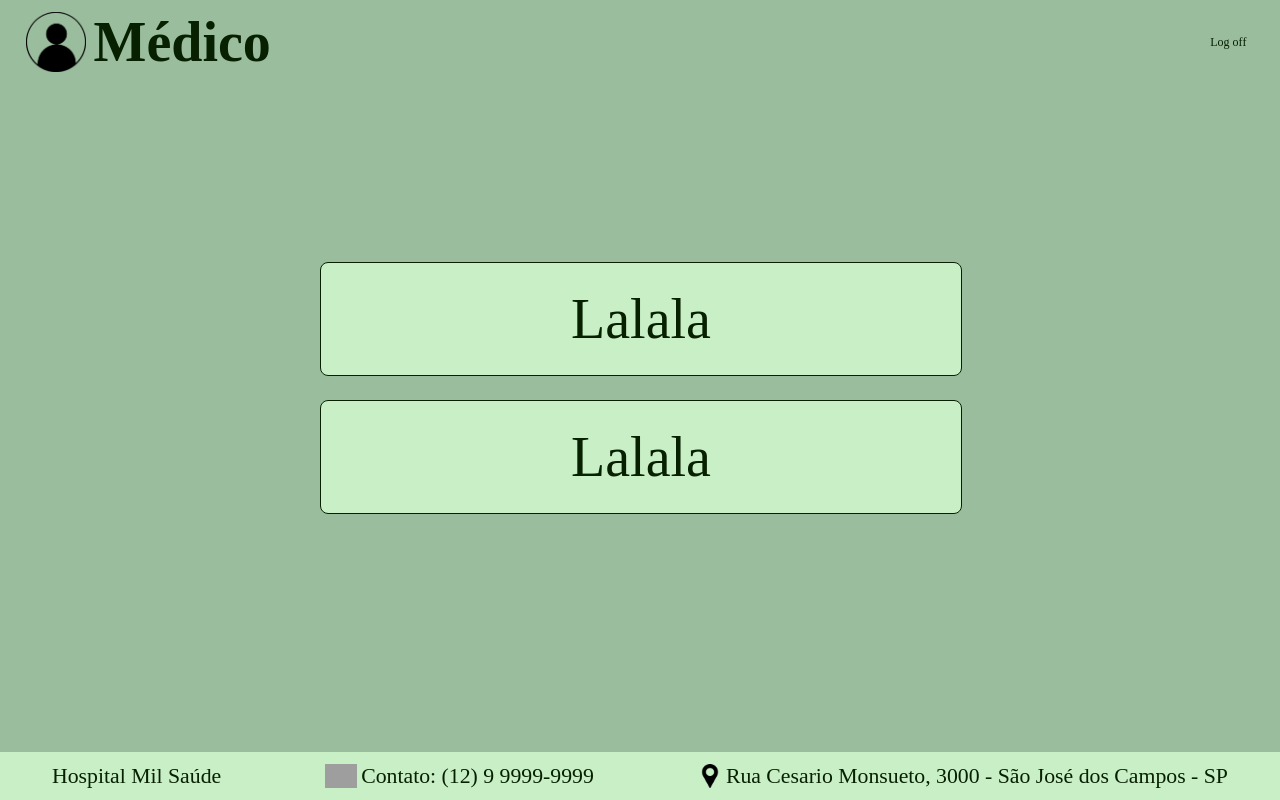
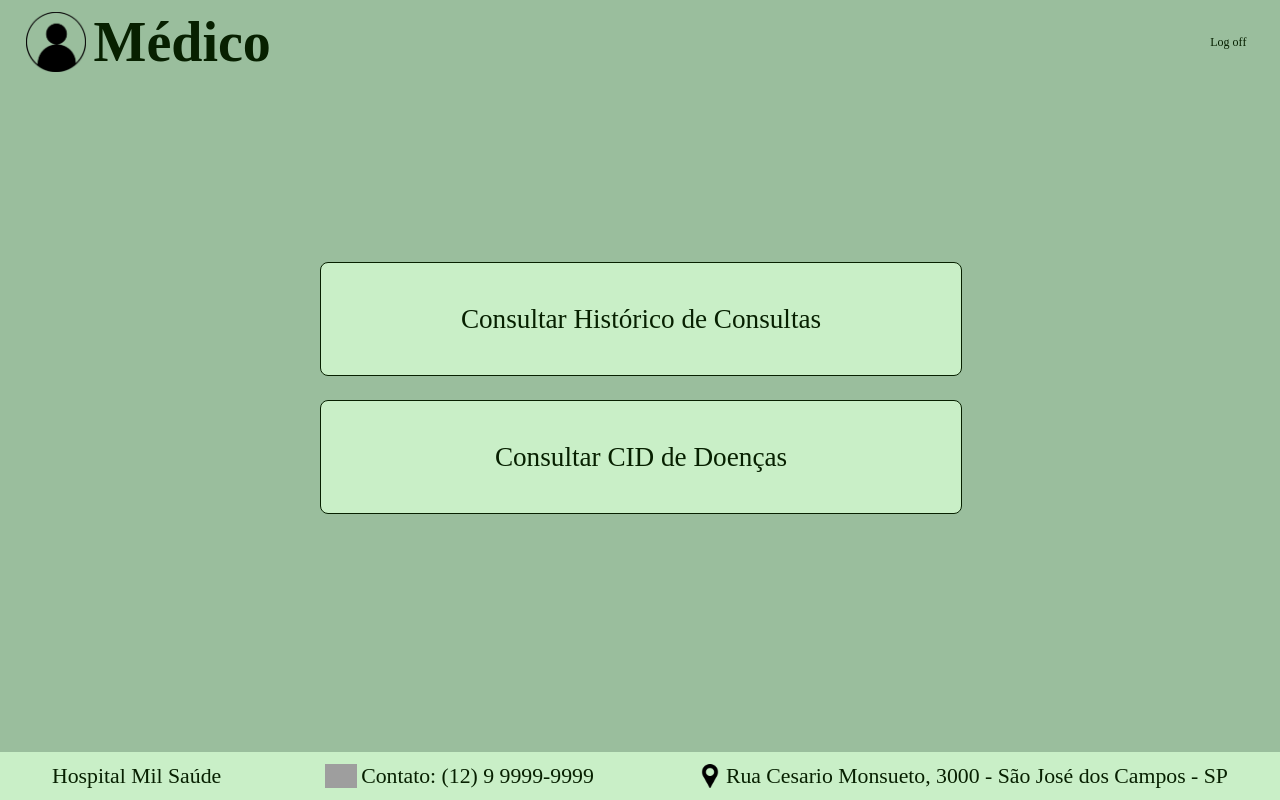
Before and after one commit to MariaClaraCoutoLorena/hospital-mil-saude, a React (Vite) app: page / in a window 1280 px wide. Built offline with nearby package versions, Linux system fonts and the light colour scheme; no server answers; the database is empty; grey boxes are pictures that could not be loaded.

Commit message:
nome dos botoes

```diff
--- a/src/components/ButtonCard.jsx
+++ b/src/components/ButtonCard.jsx
@@ -1,8 +1,8 @@
-function ButtonCard() {
+function ButtonCard(props) {
 
     return (
         <div className="buttoncard">
-            <a href="">Lalala</a>
+            <a href="">{props.children}</a>
         </div>
     );
   }
--- a/src/pages/Home.jsx
+++ b/src/pages/Home.jsx
@@ -25,8 +25,8 @@ function Home() {
   return (
     <>
       <Head/>
-      <ButtonCard/>
-      <ButtonCard/>
+      <ButtonCard>Consultar Histórico de Consultas</ButtonCard>
+      <ButtonCard>Consultar CID de Doenças</ButtonCard>
       <Footer/>
 
     </>
--- a/src/style/index.css
+++ b/src/style/index.css
@@ -108,7 +108,8 @@ body {
   display: flex;
   justify-content: center;
   align-items: center;
-  font-size: 7vh;
+  font-size: 3.4vh;
+  padding: 0.5vh;
   width: 50vw;
   height: 14vh;
   color: #072000;
```
